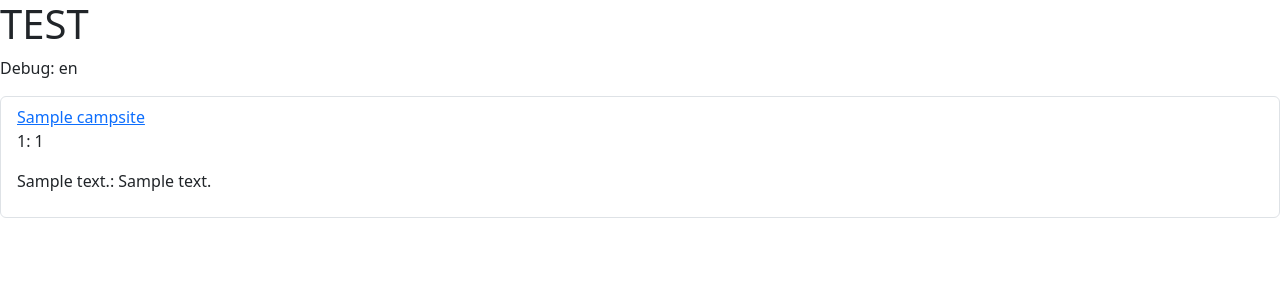
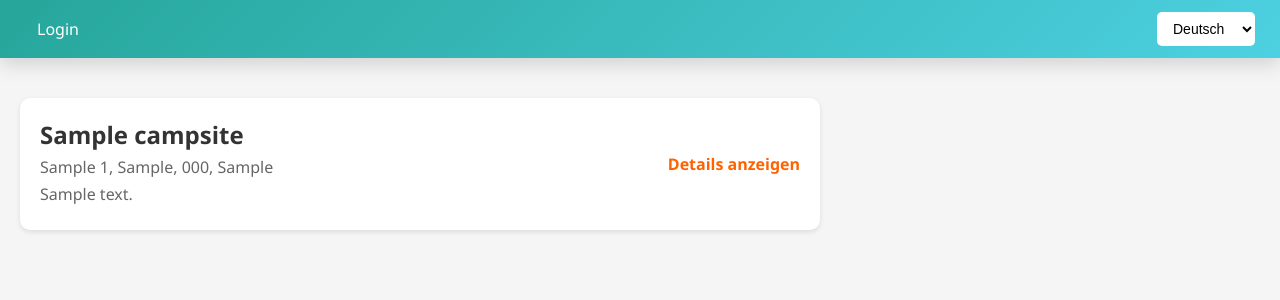
Before and after one commit to ChristopherGartner/master_thesis, a Python web app: template templates/index.html in a window 1280 px wide. Shown: the top 300 px of the page. Run offline with Jinja, Linux system fonts and the light colour scheme; the template is opened without the code that fills it: most values are stand-ins (such as "Sample title", 1, 10 or a date in 2020); some libraries are stand-ins or nearby versions.

Commit message:
removed index_user, added index_user design to index; users now get the role "User" by creation and made some minor rewrites

```diff
--- a/templates/index.html
+++ b/templates/index.html
@@ -1,21 +1,145 @@
 <!DOCTYPE html>
-<html lang="en">
+<html lang="de">
 <head>
     <meta charset="UTF-8">
-    <title>Foo</title>
-    <link rel="stylesheet" href="css/bootstrap.min.css">
-    <h1>TEST</h1>
+    <meta name="viewport" content="width=device-width, initial-scale=1.0">
+    <title>Campsites</title>
+    <style>
+        body {
+            font-family: 'Segoe UI', Arial, sans-serif;
+            background-color: #f5f5f5;
+            margin: 0;
+            padding: 0;
+        }
+        /* Moderne Türkise Leiste */
+        .top-bar {
+            background: linear-gradient(135deg, #26a69a, #4dd0e1); /* Türkiser Gradient */
+            padding: 12px 25px; /* Etwas schlanker und breiter */
+            display: flex;
+            justify-content: space-between;
+            align-items: center;
+            box-shadow: 0 4px 15px rgba(0, 0, 0, 0.1);
+            position: sticky;
+            top: 0;
+            z-index: 1000;
+            transition: all 0.3s ease;
+        }
+        .top-bar:hover {
+            box-shadow: 0 6px 20px rgba(0, 0, 0, 0.15); /* Hover-Effekt */
+        }
+        .top-bar a {
+            color: #fff;
+            text-decoration: none;
+            font-weight: 500;
+            font-size: 16px;
+            padding: 8px 12px;
+            border-radius: 5px;
+            transition: background-color 0.2s ease;
+        }
+        .top-bar a:hover {
+            background-color: rgba(255, 255, 255, 0.1); /* Subtiler Hover-Effekt */
+        }
+        .language-select {
+            background-color: #fff;
+            border: none;
+            padding: 8px 12px;
+            border-radius: 5px;
+            font-size: 14px;
+            cursor: pointer;
+            transition: all 0.2s ease;
+        }
+        .language-select:hover {
+            background-color: #f0f0f0; /* Leichter Hover-Effekt */
+        }
+        .language-select:focus {
+            outline: none;
+            box-shadow: 0 0 5px rgba(255, 255, 255, 0.5); /* Fokus-Effekt */
+        }
+        /* Campsite-Liste */
+        .campsite-list {
+            max-width: 800px;
+            margin: 40px 20px; /* Mehr Abstand oben (40px statt 20px) */
+        }
+        .campsite-item {
+            background-color: #fff;
+            border-radius: 10px;
+            box-shadow: 0 2px 5px rgba(0, 0, 0, 0.1);
+            padding: 20px;
+            margin-bottom: 20px;
+            display: flex;
+            align-items: center;
+            transition: transform 0.2s;
+        }
+        .campsite-item:hover {
+            transform: translateY(-5px);
+            box-shadow: 0 4px 10px rgba(0, 0, 0, 0.15);
+        }
+        .campsite-info {
+            flex-grow: 1;
+        }
+        .campsite-info h2 {
+            margin: 0;
+            font-size: 24px;
+            color: #333;
+        }
+        .campsite-info p {
+            margin: 5px 0;
+            color: #666;
+            font-size: 16px;
+        }
+        .campsite-actions {
+            margin-left: 20px;
+        }
+        .campsite-actions a {
+            text-decoration: none;
+            color: #ff6200;
+            font-weight: bold;
+            font-size: 16px;
+        }
+        .campsite-actions a:hover {
+            text-decoration: underline;
+        }
+    </style>
 </head>
 <body>
-<p>Debug: {{ languageValues }}</p>
-    <ul class="list-group">
+    <!-- Moderne Türkise Leiste -->
+    <div class="top-bar">
+        <div>
+            <a href="{{ url_for('login') }}">Login</a>
+        </div>
+        <div>
+            <select class="language-select" onchange="location = this.value;">
+                <option value="#">Deutsch</option>
+                <option value="#">English</option>
+                <option value="#">Français</option>
+            </select>
+        </div>
+    </div>
+
+    <!-- Campsite-Liste -->
+    <div class="campsite-list">
+    {% if allCampsites %}
         {% for campsite in allCampsites %}
-        <li class="list-group-item">
-            <a href="/campsite/{{ campsite.name }}">{{ campsite.name }}</a>
-            <p>{{ languageValues.campsite_id }}: {{ campsite.id }}</p>
-            <p>{{ languageValues.campsite_address }}: {{ campsite.address }}</p>
-        </li>
+            <div class="campsite-item">
+                <div class="campsite-info">
+                    <h2>{{ campsite.name }}</h2>
+                    <p>{{ campsite.address.getStreet() }} {{ campsite.address.getHouseNumber() }},
+                       {{ campsite.address.getCity() }}, {{ campsite.address.getPostCode() }},
+                       {{ campsite.address.getCountry() }}</p>
+                    {% if campsite.description %}
+                        <p>{{ campsite.description }}</p>
+                    {% else %}
+                        <p>Keine Beschreibung verfügbar.</p>
+                    {% endif %}
+                </div>
+                <div class="campsite-actions">
+                    <a href="#">Details anzeigen</a>
+                </div>
+            </div>
         {% endfor %}
-    </ul>
+        {% else %}
+            <p>Keine Campsites verfügbar.</p>
+        {% endif %}
+    </div>
 </body>
 </html>
```
Also changed, not shown: main.py (+6 -4 lines), 1 other file.
